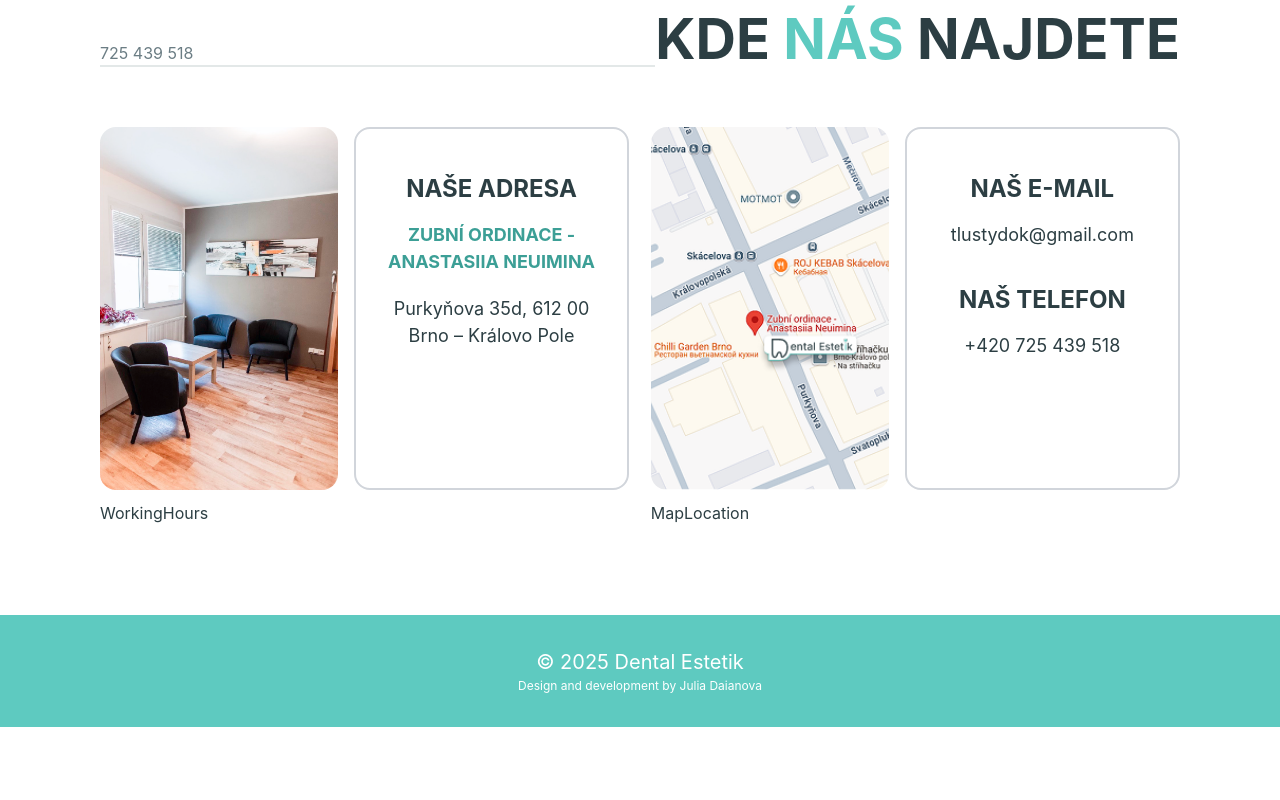
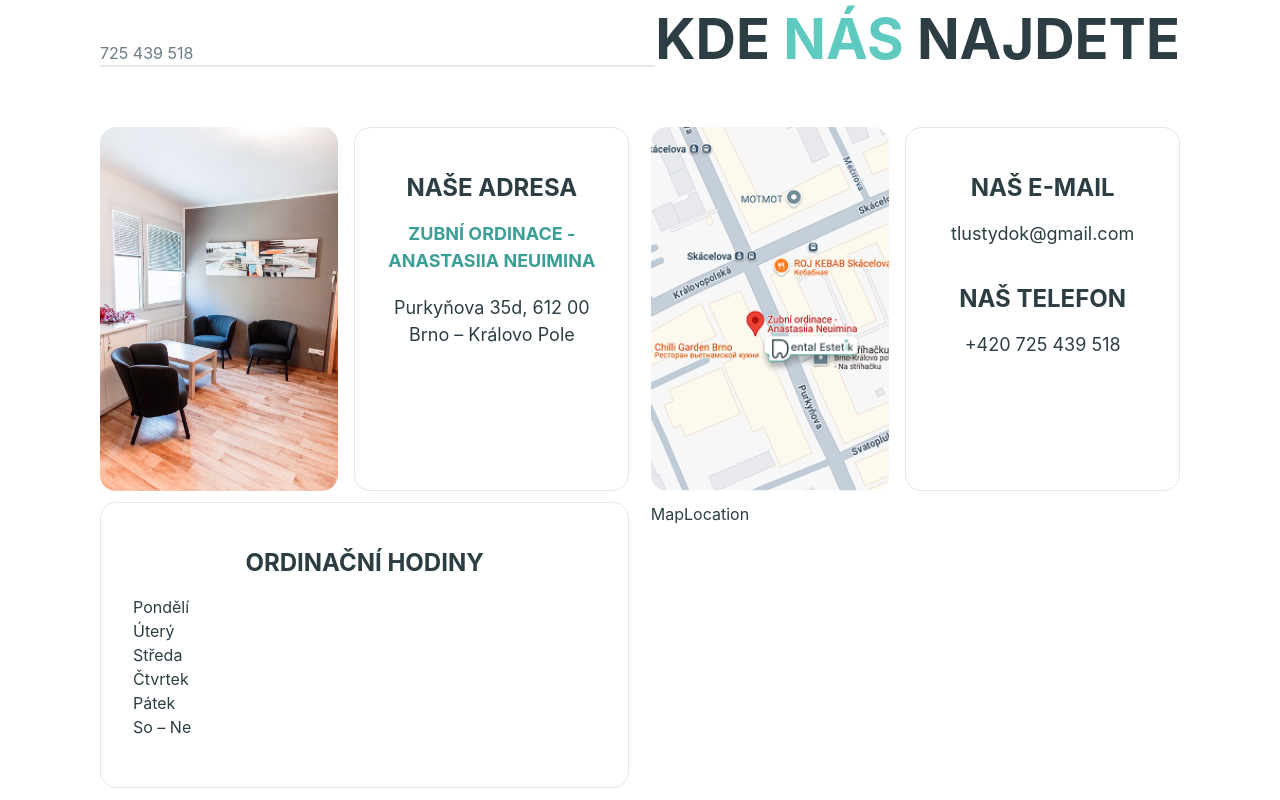
Before and after one commit to jdaianova/dentalestetik-cz, a React (Vite) app: page / in a window 1280 px wide. Shown: the part 5500-6300 px from the top of the page. Before the commit the page ends 6227 px from the top, so only its background shows below. Built offline with nearby package versions, Linux system fonts and the light colour scheme.

Commit message:
workinhHours

```diff
--- a/src/pages/home/sections/ContactSection/ui/Address.jsx
+++ b/src/pages/home/sections/ContactSection/ui/Address.jsx
@@ -7,8 +7,10 @@ const Address = ({ className }) => {
                 <img src={imgAddress} className='h-full w-full object-cover' />
             </div>
 
-            <div className='flex flex-col w-full rounded-2xl border-2 border-gray-300
-                            justify-start items-center px-[32px] py-[48px]'>
+         <div
+                className="flex flex-col w-full rounded-2xl border justify-start items-center px-[32px] py-[48px]"
+                style={{ borderColor: 'var(--color-border)' }}
+            >
                 <h5 className='font-title text-[24px] uppercase mb-[20px] text-center'>Naše adresa</h5>
 
                 <div>
--- a/src/pages/home/sections/ContactSection/ui/ContactInfo.jsx
+++ b/src/pages/home/sections/ContactSection/ui/ContactInfo.jsx
@@ -7,13 +7,16 @@ const ContactInfo = ({ className }) => {
                 <img src={imgContacts} className='h-full w-full object-cover' />
             </div>
 
-            <div className='flex flex-col w-full rounded-2xl border-2 border-gray-300
-                            justify-start items-center px-[32px] py-[48px]'>
+            <div
+                className="flex flex-col w-full rounded-2xl border justify-start items-center
+                            px-[32px] py-[48px]"
+                style={{ borderColor: 'var(--color-border)' }}
+            >
 
                 <div className='flex flex-col w-full mb-[40px]'>
                     <h5 className='font-title text-[24px] uppercase mb-[20px] text-center'>
                         Naš E-MAIL
-                        </h5>
+                    </h5>
                     <p className='text-center text-[18px]'>
                         tlustydok@gmail.com
                     </p>
--- a/src/pages/home/sections/ContactSection/ui/WorkingHours.jsx
+++ b/src/pages/home/sections/ContactSection/ui/WorkingHours.jsx
@@ -1,8 +1,31 @@
 
-const WorkingHours = ({className}) => {
+const WorkingHours = ({ className }) => {
+    const workingHours = [
+        { day: "Pondělí", time: "8:00 – 15:00" },
+        { day: "Úterý", time: "8:00 – 15:00" },
+        { day: "Středa", time: "11:00 – 17:00" },
+        { day: "Čtvrtek", time: "8:00 – 15:00" },
+        { day: "Pátek", time: "8:00 – 14:00" },
+        { day: "So – Ne", time: "ZAVŘENO" },
+    ];
+
     return (
-        <div className={`${className}`}>
-            WorkingHours
+        <div className={`${className} flex flex-col w-full rounded-2xl border justify-start items-center
+                            px-[32px] py-[48px]`}>
+            <h5 className='font-title text-[24px] uppercase mb-[20px] text-center'>
+                Ordinační hodiny
+            </h5>
+
+            <div>
+                {workingHours.map((item) => (
+                    <div
+                        key={item.day}
+                        className=""
+                    >
+                        <p>{item.day}</p>
+                    </div>
+                ))}
+            </div>
         </div>
     )
 }
```
